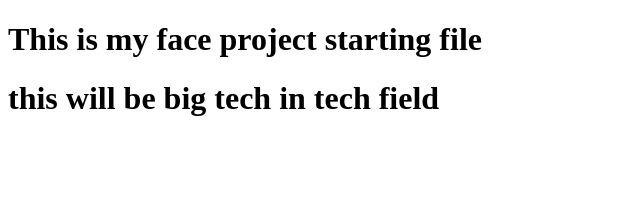
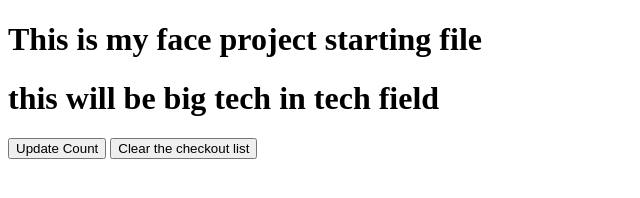
Before and after one commit to rajsharma-sudo/face_app_repo, a plain HTML site: page index.html in a window 1280 px wide. Shown: the whole page, without its empty margins (0-640 px from the left). Drawn offline with Linux system fonts and the light colour scheme.

Commit message:
add button

```diff
--- a/index.html
+++ b/index.html
@@ -9,5 +9,7 @@
 <body>
     <h1>This is my face project starting file</h1>
     <h1>this will be big tech in tech field</h1>
+    <button>Update Count</button>
+    <button>Clear the checkout list</button>
 </body>
 </html>
```
